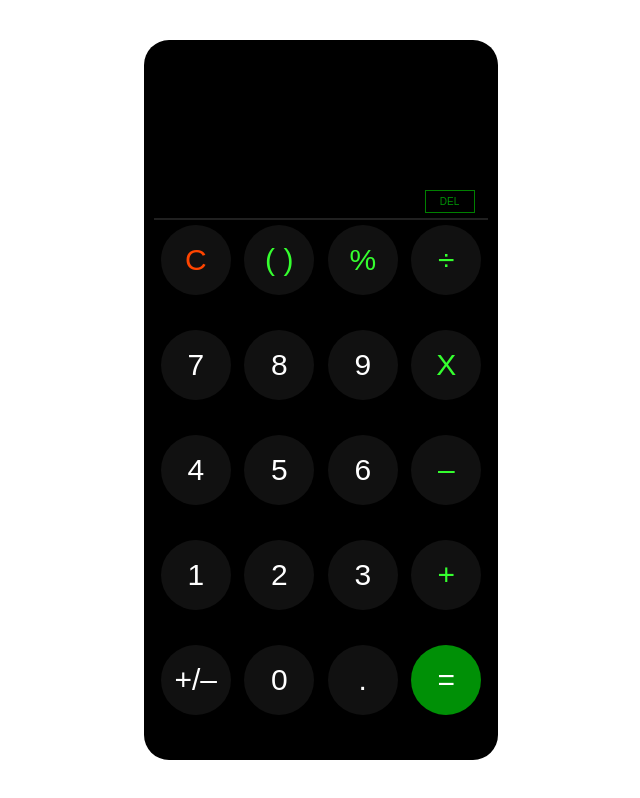
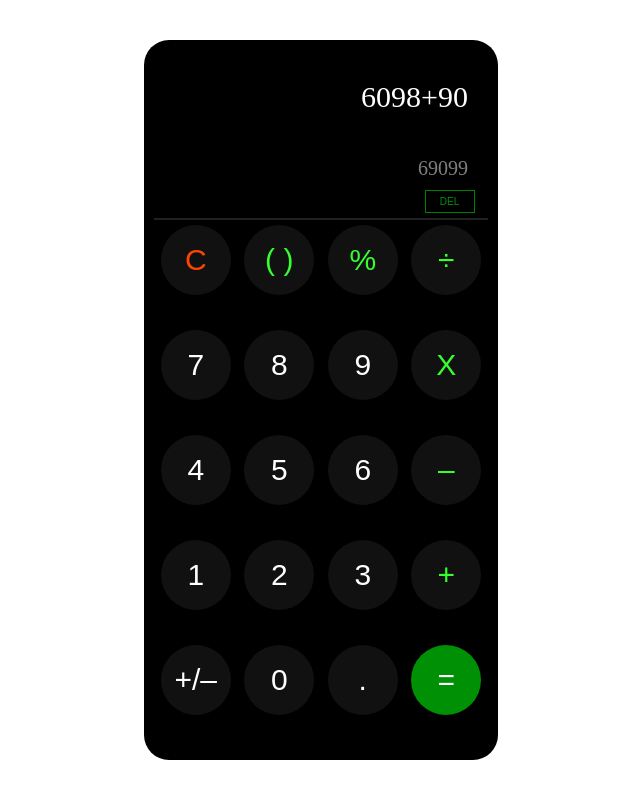
Before and after one commit to 10234567Z/Calcy-later, a plain HTML site: page index.html in a window 1280 px wide. Shown: the whole page, without its empty margins (319-959 px from the left). Drawn offline with Linux system fonts and the light colour scheme.

Commit message:
Add type and result box

```diff
--- a/index.html
+++ b/index.html
@@ -21,7 +21,10 @@
             <button class="buttons operator" id="subtract"  >–</button>
             <button class="buttons operator" id="add"       >+</button>
 
-            <div class="show UI result"></div>
+            <div class="show UI result">
+                <div class="typeText">6098+90</div>
+                <div class="resultText">69099</div>
+            </div>
             <div class="show UI space">
                 <button class="delete">DEL</button>
                 <hr>
--- a/styles.css
+++ b/styles.css
@@ -28,6 +28,24 @@
 }
 .result{
     grid-area: 1/span 4;
+    width: 100%;
+    display: grid;
+    grid-template-rows: 70% 30%;
+    grid-template-columns: 100%;
+    place-items: end;
+}
+
+.typeText{
+    font-size: 30px;
+    bottom: 35%;
+    right: 6%;
+}
+
+.resultText{
+    font-size: 20px;
+    opacity: 50%;
+    margin-bottom: 10px;
+    right: 6%;
 }
 
 .space{
```
